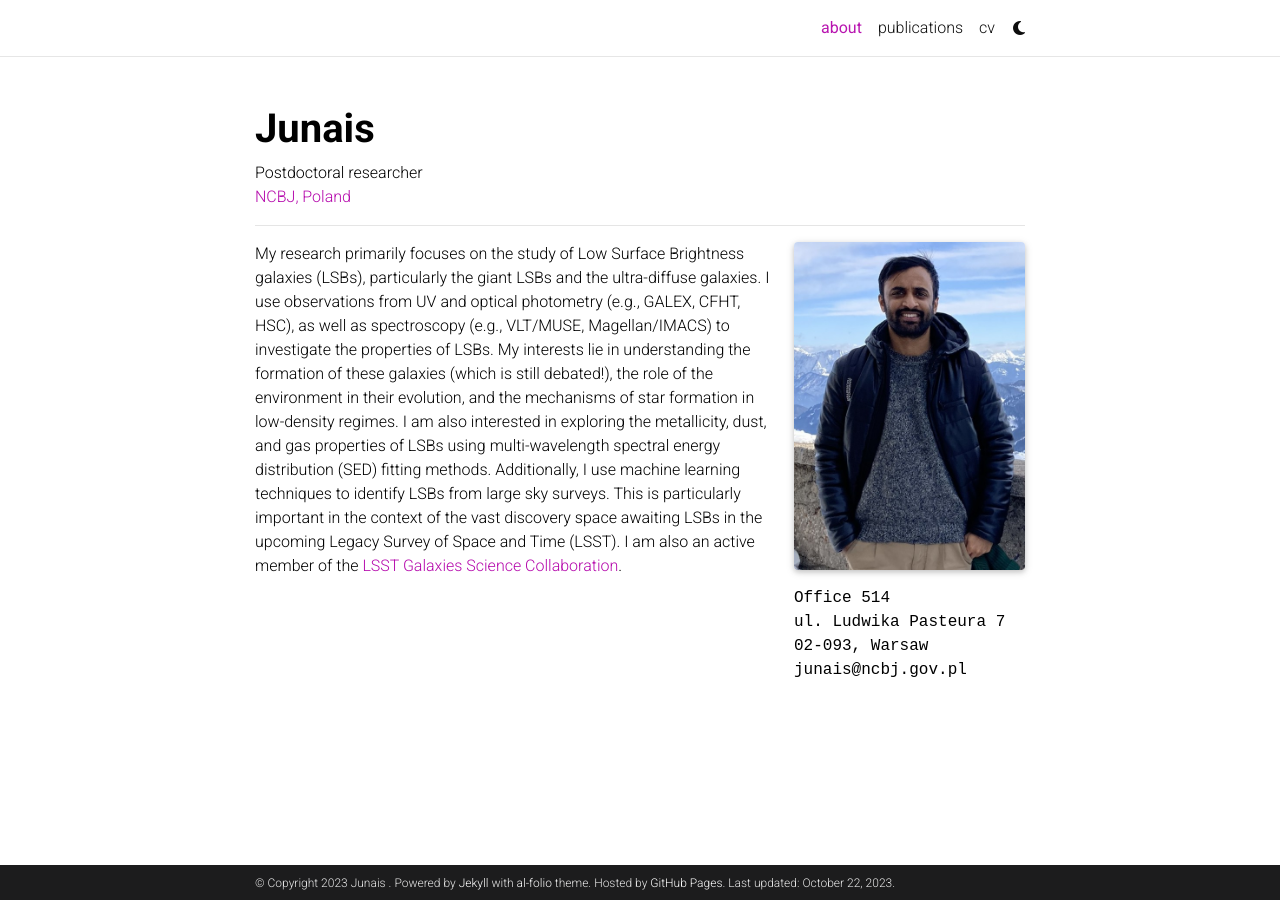
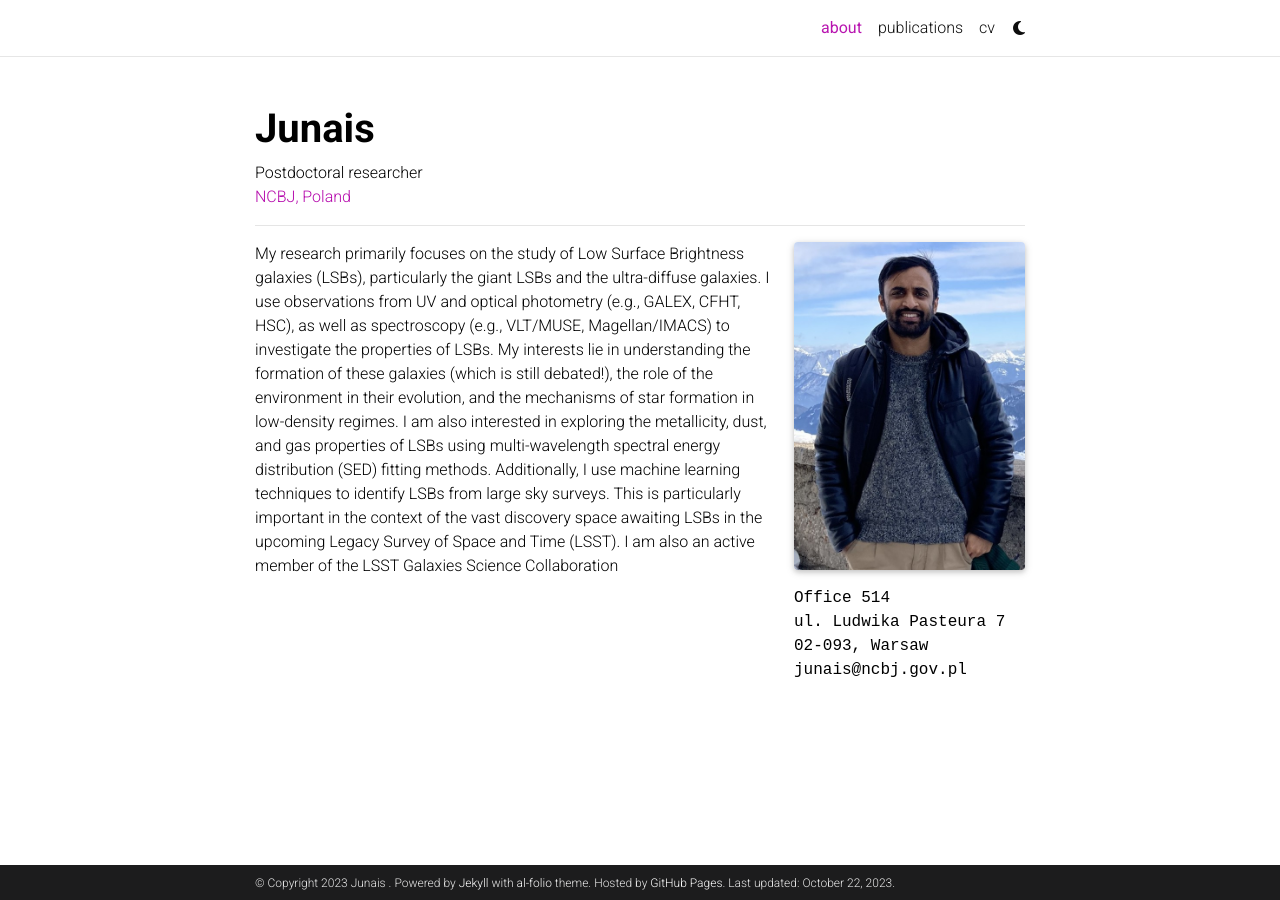
Before and after one commit to junais-astro/junais-astro.github.io, a Jekyll site: the page built from _pages/about.md, in a window 1280 px wide. Built offline with Jekyll 4.4.1, drawn with Linux system fonts in a browser that asks for light colours; full-size pictures stand in for the smaller copies a plugin makes; comment, search, counter and statistics services are not loaded; a style sheet for code colours, icons or effects is not loaded; part of the change alters nothing that is shown.

```diff
--- a/_pages/about.md
+++ b/_pages/about.md
@@ -22,4 +22,5 @@ social: false  # includes social icons at the bottom of the page
 ---
 <!-- I am interested in studying low surface brightness galaxies (LSBs). Their formation and evolution are still debated questions in the extragalactic community. I use observational data (UV, optical) of LSBs, in combination with galaxy evolution models to constrain their properties (e.g., star formation, environmental interactions). During my postdoc at NCBJ, I am working with the ASTROdust group (led by Katarzyna Małek) to characterize the dust attenuation in a large sample of galaxies observed by Herschel. I am also an active member of the LSST Galaxies Science Collaboration, with a special focus on low surface brightness science. -->
 
-My research primarily focuses on the study of Low Surface Brightness galaxies (LSBs), particularly the giant LSBs and the ultra-diffuse galaxies. I use observations from UV and optical photometry (e.g., GALEX, CFHT, HSC), as well as spectroscopy (e.g., VLT/MUSE, Magellan/IMACS) to investigate the properties of LSBs. My interests lie in understanding the formation of these galaxies (which is still debated!), the role of the environment in their evolution, and the mechanisms of star formation in low-density regimes. I am also interested in exploring the metallicity, dust, and gas properties of LSBs using multi-wavelength spectral energy distribution (SED) fitting methods. Additionally, I use machine learning techniques to identify LSBs from large sky surveys. This is particularly important in the context of the vast discovery space awaiting LSBs in the upcoming Legacy Survey of Space and Time (LSST). I am also an active member of the [LSST Galaxies Science Collaboration](https://sites.google.com/view/lsstgsc).
+My research primarily focuses on the study of Low Surface Brightness galaxies (LSBs), particularly the giant LSBs and the ultra-diffuse galaxies. I use observations from UV and optical photometry (e.g., GALEX, CFHT, HSC), as well as spectroscopy (e.g., VLT/MUSE, Magellan/IMACS) to investigate the properties of LSBs. My interests lie in understanding the formation of these galaxies (which is still debated!), the role of the environment in their evolution, and the mechanisms of star formation in low-density regimes. I am also interested in exploring the metallicity, dust, and gas properties of LSBs using multi-wavelength spectral energy distribution (SED) fitting methods. Additionally, I use machine learning techniques to identify LSBs from large sky surveys. This is particularly important in the context of the vast discovery space awaiting LSBs in the upcoming Legacy Survey of Space and Time (LSST). I am also an active member of the LSST Galaxies Science Collaboration
+<!-- [LSST Galaxies Science Collaboration](https://sites.google.com/view/lsstgsc). -->
```
